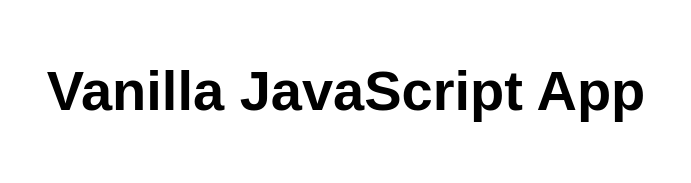
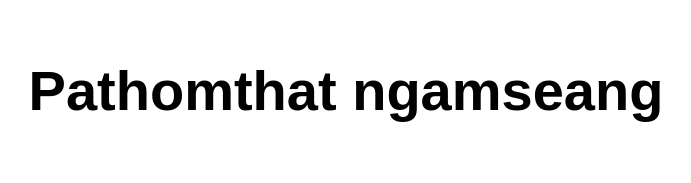
Before and after one commit to Pathomthat/Webappkku, a website: page src/index.html in a window 1280 px wide. Shown: the whole page, without its empty margins (294-985 px from the left). Drawn offline with Linux system fonts and the light colour scheme.

Commit message:
Update index.html

```diff
--- a/src/index.html
+++ b/src/index.html
@@ -10,7 +10,7 @@
 
 <body>
   <main>
-    <h1>Vanilla JavaScript App</h1>
+    <h1>Pathomthat ngamseang</h1>
   </main>
 </body>
 
```
